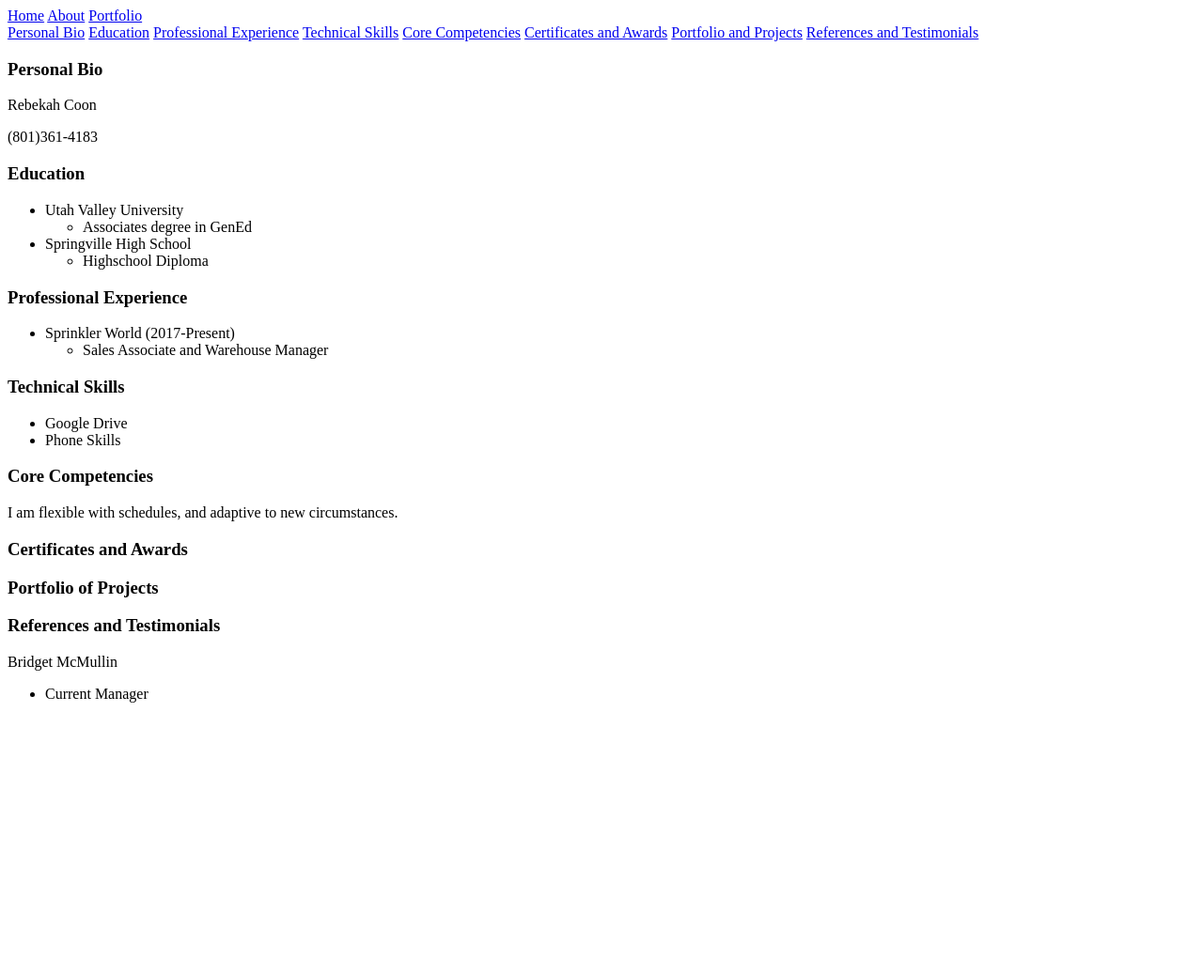
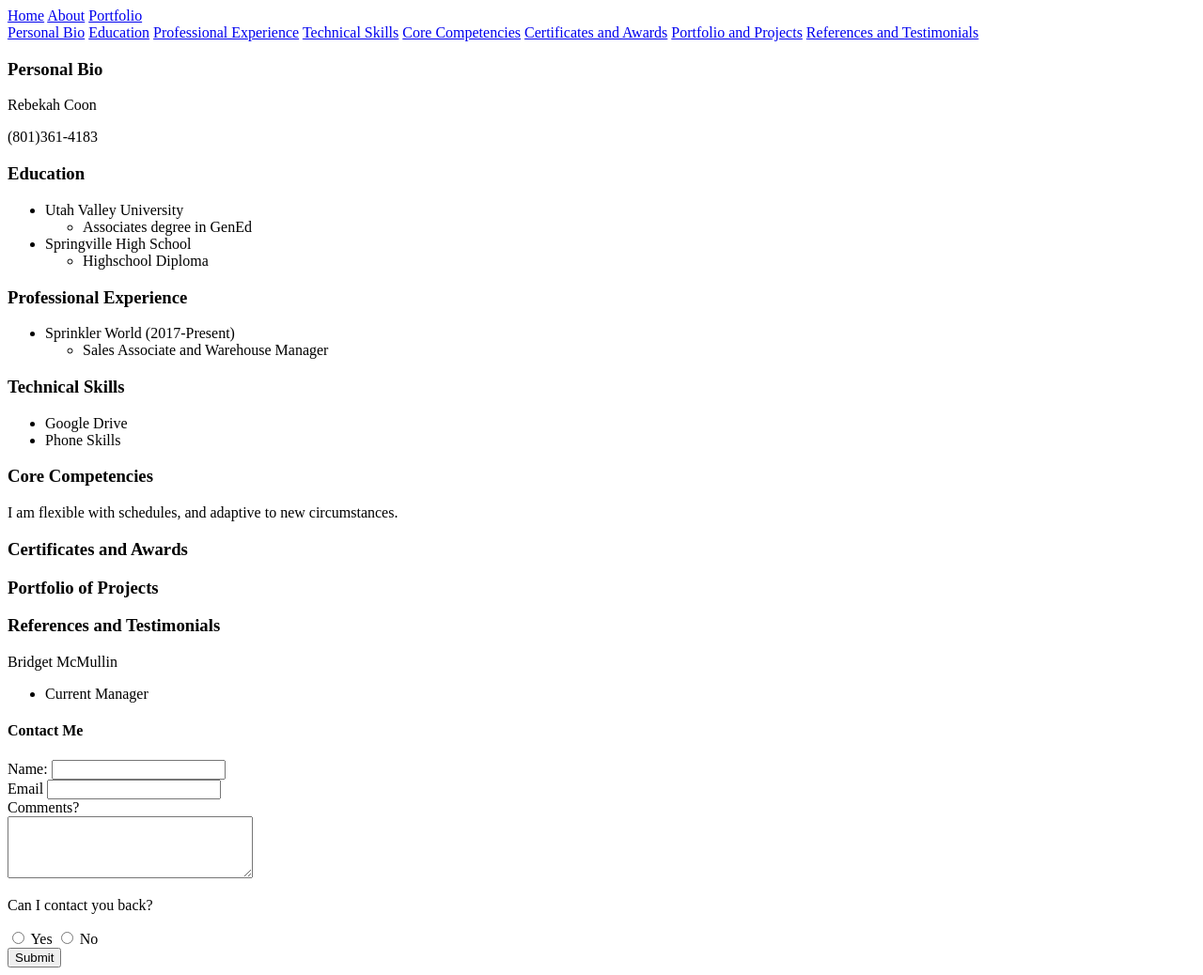
Before and after one commit to rebekahcoon/first-respository, a plain HTML site: page index.html in a window 1280 px wide. Shown: the whole page at 94% size. Before the commit the page ends 800 px from the top, so only its background shows below. Drawn offline with Linux system fonts and the light colour scheme.

Commit message:
Add files via upload
added submit button to form

```diff
--- a/index.html
+++ b/index.html
@@ -76,7 +76,22 @@
                 </ul>
             </p>
         </div>
+        <h4>Contact Me</h4>
+        <form>
+            <label for="name">Name:</label>
+            <input type="text" name="name" id="name"><br>
+            <label for="email">Email</label>
+            <input type="email" name="email" id="email"><br>
+            <label for="comment">Comments?</label><br>
+            <textarea id="comment" name="comment" rows="4" cols="30"></textarea><br>
+            <p>Can I contact you back?</p>
+            <input type="radio" id="yes" name="contactBack" value="yes">
+            <label for="yes">Yes</label>
+            <input type="radio" id="no" name="contactBack" value="no">
+            <label for="no">No</label> <br>
+            <input type="submit" value="Submit">
 
+        </form>
 
     </body>
 </html>
```
